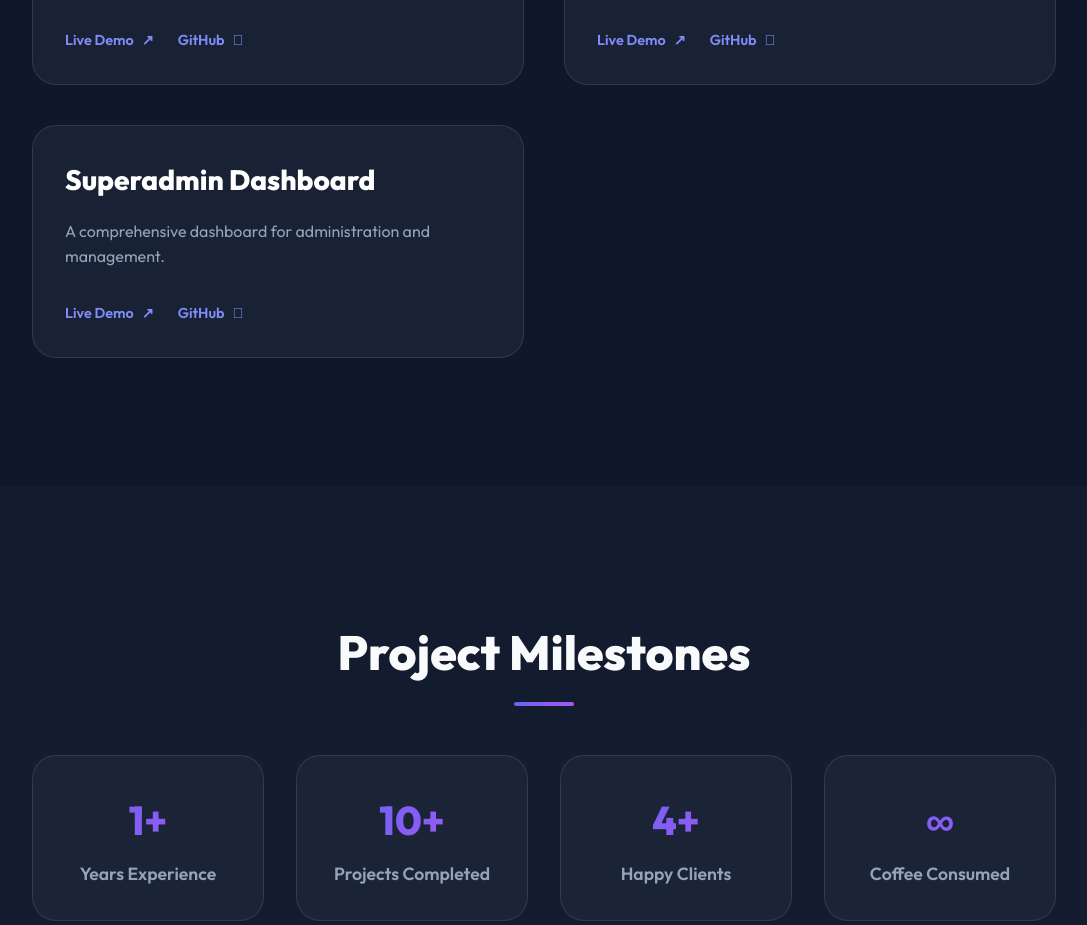
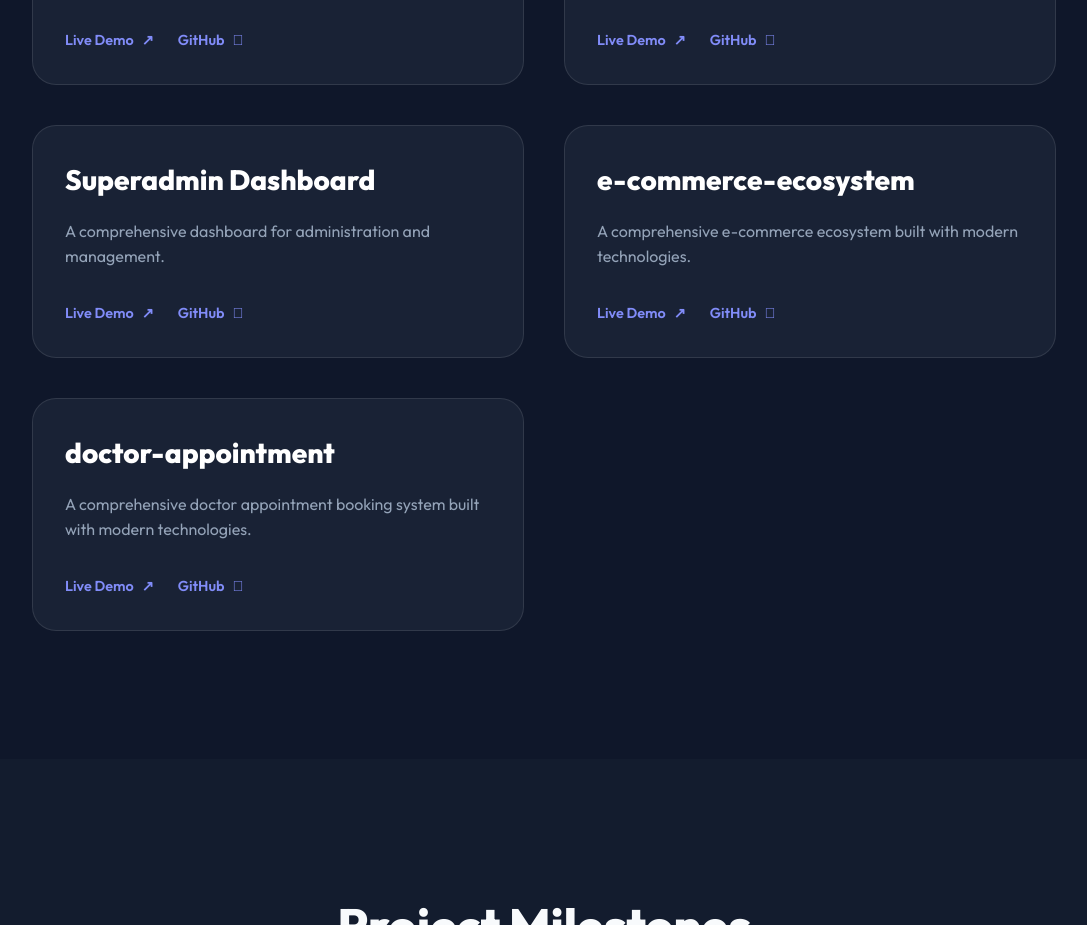
Before and after one commit to syedsahilshah1/SahilDev, a React (Vite) app: page / in a window 1280 px wide. Shown: the part 2320-3245 px from the top of the page, without its empty margins (96-1183 px from the left). Built offline with nearby package versions, Linux system fonts and the light colour scheme.

Commit message:
project added

```diff
--- a/src/Projects.jsx
+++ b/src/Projects.jsx
@@ -11,7 +11,7 @@ const projects = [
   {
     name: "Smart AI",
     description: "An AI-powered application built with modern technologies.",
-    link: "https://smartai-opal.vercel.app/",
+    link: "https://smartai-hx1y.vercel.app/",
     github: "https://github.com/syedsahilshah1/smartai"
   },
   {
@@ -19,7 +19,20 @@ const projects = [
     description: "A comprehensive dashboard for administration and management.",
     link: "https://github.com/syedsahilshah1/superadmin-dashboard",
     github: "https://github.com/syedsahilshah1/superadmin-dashboard"
+  },
+  {
+    name: "e-commerce-ecosystem",
+    description: "A comprehensive e-commerce ecosystem built with modern technologies.",
+    link: "https://github.com/syedsahilshah1/e-commerce-ecosystem",
+    github: "https://github.com/syedsahilshah1/e-commerce-ecosystem"
+  },
+   {
+    name: "doctor-appointment",
+    description: "A comprehensive doctor appointment booking system built with modern technologies.",
+    link: "https://github.com/syedsahilshah1/doctor-appointment",
+    github: "https://github.com/syedsahilshah1/doctor-appointment"
   }
+
 ];
 
 const Projects = () => (
```
